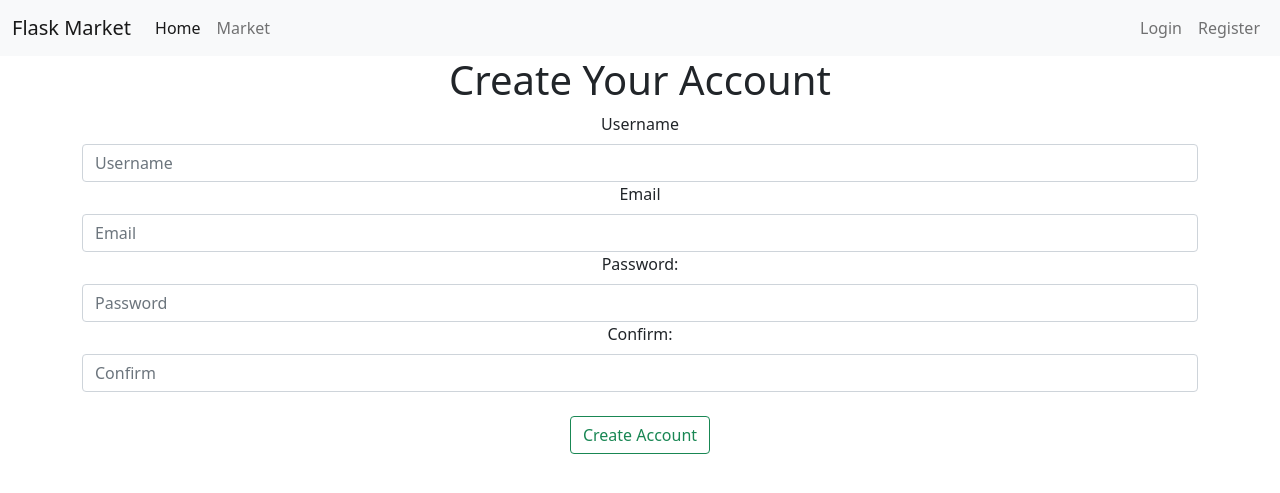
After one commit to Avutzhan/FlaskMarket, a Flask app: page /register in a window 1280 px wide. The commit adds this page. Shown: the top 493 px of the page. Run offline with Flask 2, Linux system fonts and the light colour scheme.

Commit message:
* model relationships * forms

```diff
--- a/market/__init__.py
+++ b/market/__init__.py
@@ -3,6 +3,7 @@ from flask_sqlalchemy import SQLAlchemy
 
 app = Flask(__name__)
 app.config['SQLALCHEMY_DATABASE_URI'] = 'sqlite:///market.db'
+app.config['SECRET_KEY'] = '48afdc47725c74c0d4441e5d'
 db = SQLAlchemy(app)
 
 from market import routes
--- /dev/null
+++ b/market/forms.py
@@ -0,0 +1,10 @@
+from flask_wtf import FlaskForm
+from wtforms import StringField, PasswordField, SubmitField
+
+
+class RegisterForm(FlaskForm):
+    username = StringField(label='Username')
+    email_address = StringField(label='Email')
+    password1 = PasswordField(label='Password:')
+    password2 = PasswordField(label='Confirm:')
+    submit = SubmitField(label='Create Account')
--- a/market/routes.py
+++ b/market/routes.py
@@ -1,6 +1,7 @@
 from market import app
 from flask import render_template
 from market.models import Item
+from market.forms import RegisterForm
 
 
 @app.route('/')
@@ -13,3 +14,9 @@ def home_page():
 def market_page():
     items = Item.query.all()
     return render_template('market.html', items=items)
+
+
+@app.route('/register')
+def register_page():
+    form = RegisterForm()
+    return render_template('register.html', form=form)
--- a/market/templates/base.html
+++ b/market/templates/base.html
@@ -37,7 +37,7 @@
               <a class="nav-link" href="#">Login</a>
             </li>
             <li class="nav-item">
-              <a class="nav-link" href="#">Register</a>
+              <a class="nav-link" href="{{ url_for('register_page') }}">Register</a>
             </li>
           </ul>
         </div>
--- /dev/null
+++ b/market/templates/register.html
@@ -0,0 +1,30 @@
+{% extends 'base.html' %}
+
+{% block title %}
+    Register Page
+{% endblock %}
+
+{% block content %}
+<body class="text-center">
+    <h1>Create Your Account</h1>
+    <div class="container">
+        <form action="POST">
+            {{ form.username.label(class="form-label") }}
+            {{ form.username(class="form-control", placeholder="Username") }}
+
+            {{ form.email_address.label(class="form-label") }}
+            {{ form.email_address(class="form-control", placeholder="Email") }}
+
+            {{ form.password1.label(class="form-label") }}
+            {{ form.password1(class="form-control", placeholder="Password") }}
+
+            {{ form.password2.label(class="form-label") }}
+            {{ form.password2(class="form-control", placeholder="Confirm") }}
+
+            <br>
+            {{ form.submit(class="btn btn-outline-success") }}
+        </form>
+    </div>
+</body>
+
+{% endblock %}
```
Also changed, not shown: market/models.py (+10 -0 lines), market/market.db.
